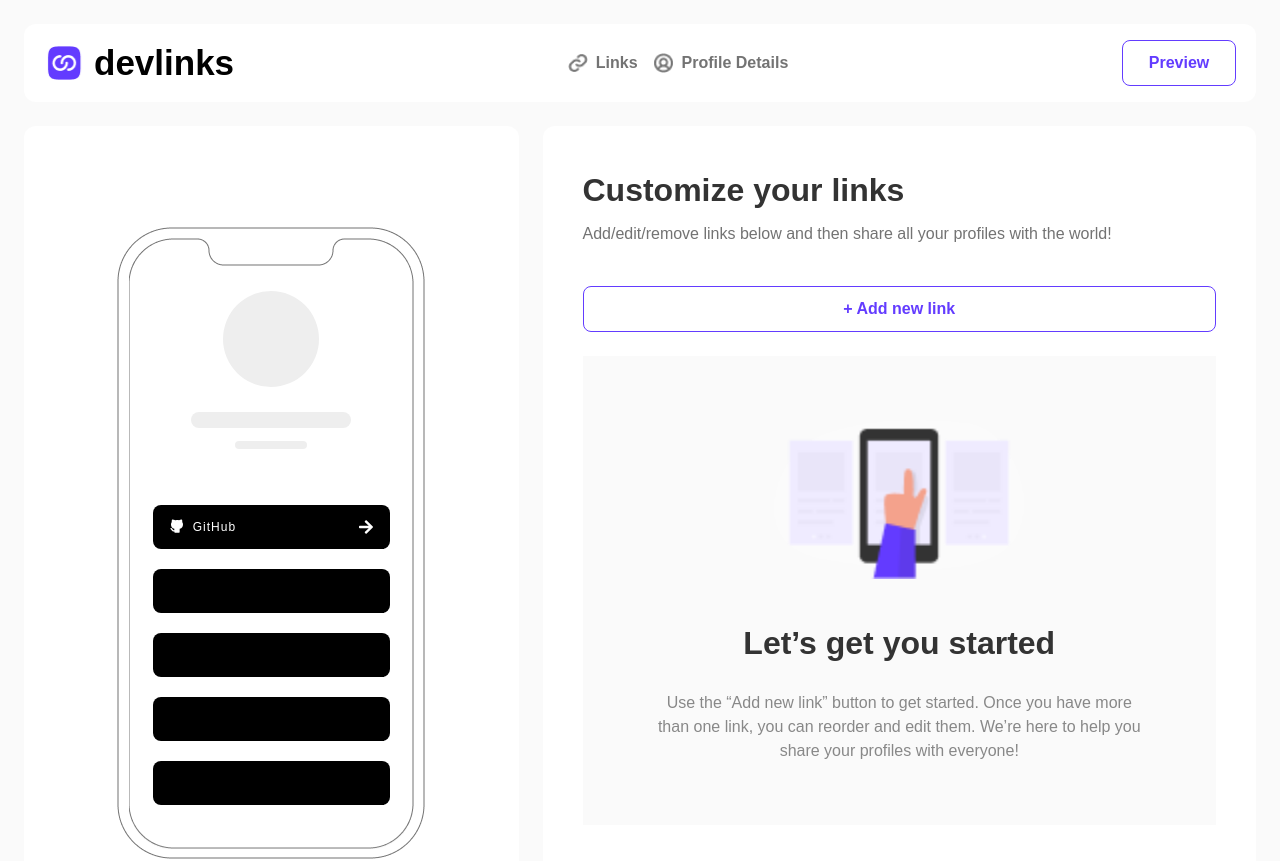
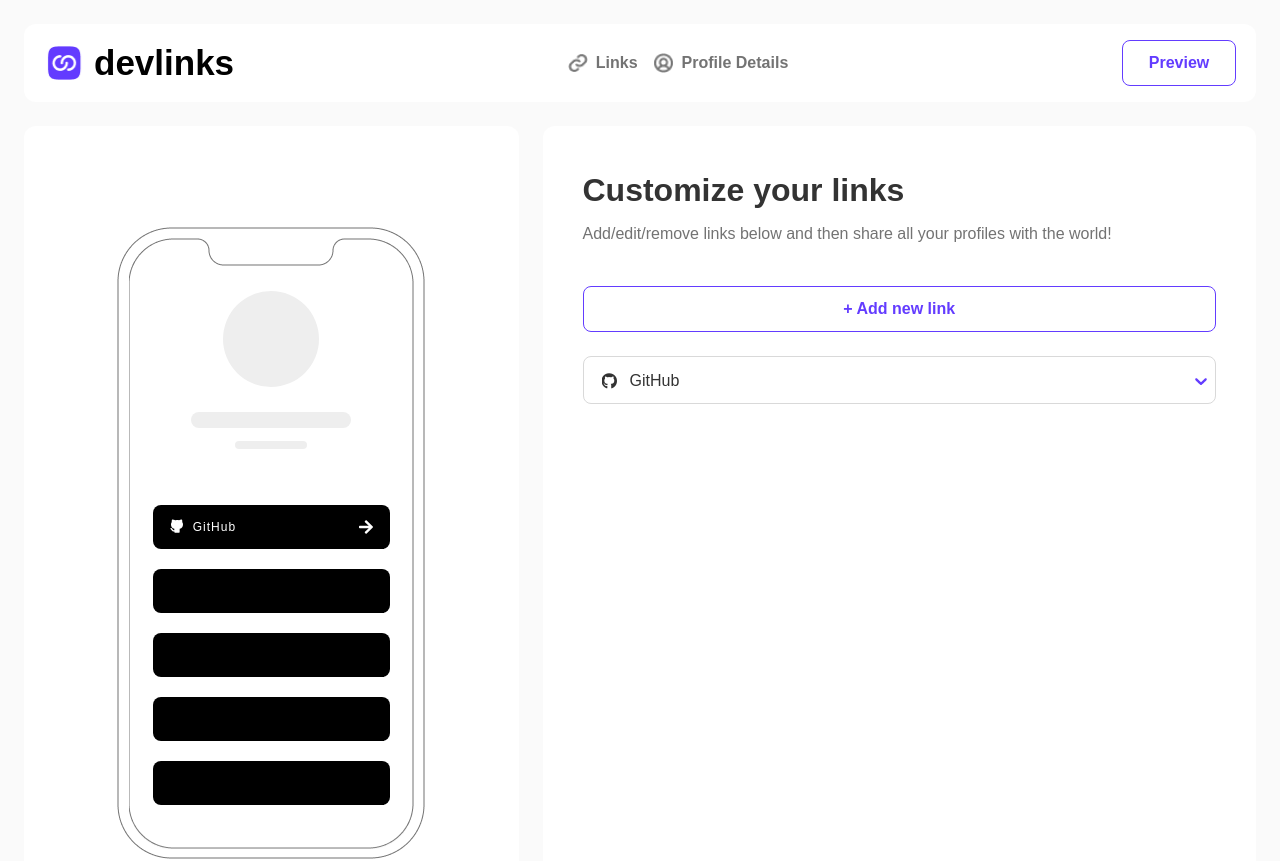
Before and after one commit to byrmzdeh/teamTaskLogin, a React (Vite) app: page /links in a window 1280 px wide. Shown: the top 861 px of the page. Built offline with nearby package versions, Linux system fonts and the light colour scheme; a small style sheet from the web is missing; a web font is replaced by a local one.

Commit message:
Add select component with options

```diff
--- a/package.json
+++ b/package.json
@@ -14,6 +14,7 @@
     "react": "^19.0.0",
     "react-dom": "^19.0.0",
     "react-icons": "^5.5.0",
+    "react-select": "^5.10.1",
     "scss": "^0.2.4",
     "yup": "^1.6.1"
   },
--- a/src/assets/scss/components/_customizeLinks.scss
+++ b/src/assets/scss/components/_customizeLinks.scss
@@ -4,7 +4,12 @@
   border-radius: 12px;
   display: flex;
   flex-direction: column;
+  @media (max-width: 1024px) {
+    width: 100%;
+  }
   .customize-container {
+    width: 100%;
+    height: 739px;
     border-bottom: 2px solid $light-grey;
     .customize {
       display: flex;
@@ -48,26 +53,28 @@
           cursor: pointer;
         }
 
-        .link-setup-area{
-          width:100%;
+       .links{
+        .start-helper-area {
+          width: 100%;
           background-color: $primary-color;
           height: 469px;
           display: flex;
           justify-content: center;
           align-items: center;
-          .start-helper{
-           height: 344px;
-           justify-content: center;
-           gap: 40px;
-
-            img{
+          .start-helper {
+            height: 344px;
+            justify-content: center;
+            gap: 40px;
+            width: 688px;
+            img {
               width: 249.53px;
               height: 160px;
             }
-            .helper-text{
+            .helper-text {
               gap: 24px;
               width: 488px;
-              h3{
+              height: 144px;
+              h3 {
                 font-weight: 700;
                 font-size: 32px;
                 line-height: 150%;
@@ -75,7 +82,7 @@
                 text-align: center;
                 color: $dark-grey;
               }
-              p{
+              p {
                 text-align: center;
                 font-weight: 400;
                 font-size: 16px;
@@ -86,6 +93,7 @@
             }
           }
         }
+       }
       }
     }
   }
--- a/src/assets/scss/style.scss
+++ b/src/assets/scss/style.scss
@@ -8,6 +8,7 @@
 @import "./components/header";
 @import "./components/phoneCard";
 @import "./components/customizeLinks";
+@import "./components/select";
 
 
 //pages
--- a/src/components/CustomizeLinks.jsx
+++ b/src/components/CustomizeLinks.jsx
@@ -1,5 +1,5 @@
-import React from 'react';
-import frame from "../assets/image/Group 273.png"
+
+import MyCustomSelect from './MyCustomSelect';
 
 const CustomizeLinks = () => {
   return (
@@ -13,7 +13,9 @@ const CustomizeLinks = () => {
           </div>
           <div className="customize-links-body">
             <button>+ Add new link</button>
-            <div className="link-setup-area">
+
+          <div className="links">
+          {/* <div className="start-helper-area">
               <div className='start-helper f-column'>
                 <img src={frame} alt="links" />
                 <div className="helper-text f-column">
@@ -21,7 +23,13 @@ const CustomizeLinks = () => {
                   <p>Use the “Add new link” button to get started. Once you have more than one link, you can reorder and edit them. We’re here to help you share your profiles with everyone!</p>
                 </div>
               </div>
-            </div>
+            </div> */}
+            <ul className='links-area-list'>
+              <li className='link-item'>
+                <MyCustomSelect/>
+              </li>
+            </ul>
+          </div>
           </div>
         </div>
       </div>
--- /dev/null
+++ b/src/components/MyCustomSelect.jsx
@@ -0,0 +1,124 @@
+import React from 'react'
+import Select from 'react-select';
+
+const options = [
+    { value: 'github', label: 'GitHub', icon: <i className="fab fa-github"></i> },
+    { value: 'youtube', label: 'YouTube', icon: <i className="fab fa-youtube"></i> },
+    { value: 'github', label: 'GitHub', icon: <i className="fab fa-github"></i> },
+    { value: 'youtube', label: 'YouTube', icon: <i className="fab fa-youtube"></i> },
+    { value: 'github', label: 'GitHub', icon: <i className="fab fa-github"></i> },
+    { value: 'youtube', label: 'YouTube', icon: <i className="fab fa-youtube"></i> },
+    { value: 'github', label: 'GitHub', icon: <i className="fab fa-github"></i> },
+    { value: 'youtube', label: 'YouTube', icon: <i className="fab fa-youtube"></i> },
+    { value: 'github', label: 'GitHub', icon: <i className="fab fa-github"></i> },
+    { value: 'youtube', label: 'YouTube', icon: <i className="fab fa-youtube"></i> },
+    { value: 'github', label: 'GitHub', icon: <i className="fab fa-github"></i> },
+    { value: 'youtube', label: 'YouTube', icon: <i className="fab fa-youtube"></i> },
+    { value: 'github', label: 'GitHub', icon: <i className="fab fa-github"></i> },
+    { value: 'youtube', label: 'YouTube', icon: <i className="fab fa-youtube"></i> },
+];
+
+const MyCustomSelect = () => {
+    const customStyles = {
+        option: (provided, state) => ({
+            ...provided,
+            display: 'flex',
+            alignItems: 'center',
+            justifyContent: 'space-between',
+            height: '48px',
+            padding: '0 16px',
+            fontSize: '16px',
+            cursor: 'pointer',
+            backgroundColor: '#FFFFFF',
+            color: state.isSelected ? '#633CFF' : '#333333',
+            backgroundColor: state.isSelected || state.isFocused ? '#fff' : '#FFFFFF',
+            borderBottom: '1px solid #D9D9D9',
+            boxSizing: 'border-box',
+            '&:active': {
+                backgroundColor: 'transparent',
+            },
+            '&:focus': {
+                backgroundColor: 'transparent',
+            }
+        }),
+        control: (provided, state) => ({
+            ...provided,
+
+            borderRadius: '8px',
+            backgroundColor: '#fff',
+            cursor: 'pointer',
+            margin: '0',
+            padding: '0',
+            width: '100%',
+            height: '48px',
+            display: 'flex',
+            alignItems: 'center',
+            boxShadow: state.isFocused ? '0px 0px 32px 0px #633CFF40' : 'none',
+            border: state.isFocused ? '1px solid ##633CFF' : '1px solid #D9D9D9',
+            transition: 'border-color 0.2s ease, box-shadow 0.2s ease',
+            '&:hover': {
+                border: state.isFocused ? '1px solid ##633CFF' : '1px solid #D9D9D9',
+            }
+        }),
+        singleValue: (provided) => ({
+            ...provided,
+            display: 'flex',
+            alignItems: 'center',
+            color: '#333333',
+        }),
+        valueContainer: (provided) => ({
+            ...provided,
+            padding: '0 16px',
+            display: 'flex',
+            alignItems: 'center',
+            height: '48px', // Control ilə uyğun hündürlük
+        }),
+        indicatorSeparator: () => ({
+            display: 'none',
+        }),
+        dropdownIndicator: (provided) => ({
+            ...provided,
+            color: '#633CFF',
+            padding: '4px',
+            fontSize: '18px',
+        }),
+        menu: (provided) => ({
+            ...provided,
+            marginTop: '52px',
+            backgroundColor: '#FFFFFF',
+            maxHeight: '307px',
+            overflowY: 'auto',
+            scrollbarWidth: 'none',
+            msOverflowStyle: 'none',
+        }),
+        menuList: (provided) => ({
+            ...provided,
+            padding: '0 16px',
+            '::-webkit-scrollbar': {
+                display: 'none',
+            },
+        }),
+    };
+
+
+
+
+
+    return (
+        <div className="select-container">
+            <Select
+                styles={customStyles}
+                options={options}
+                defaultValue={options[0]}
+                getOptionLabel={(e) => (
+                    <div style={{ display: "flex", gap: "12px", alignItems: "center", height: "100%" }}>
+                        <span style={{ width: "16px", height: "16px" }}>{e.icon}</span>
+                        <span style={{ fontSize: "16px", fontWeight: "400", color: "#333333" }}>{e.label}</span>
+                    </div>
+                )}
+            />
+        </div>
+    )
+}
+
+export default MyCustomSelect
```
Also changed, not shown: src/assets/scss/components/_select.scss (added, +8 -0 lines), 1 other file (tests, documents, lock files or other folders).
